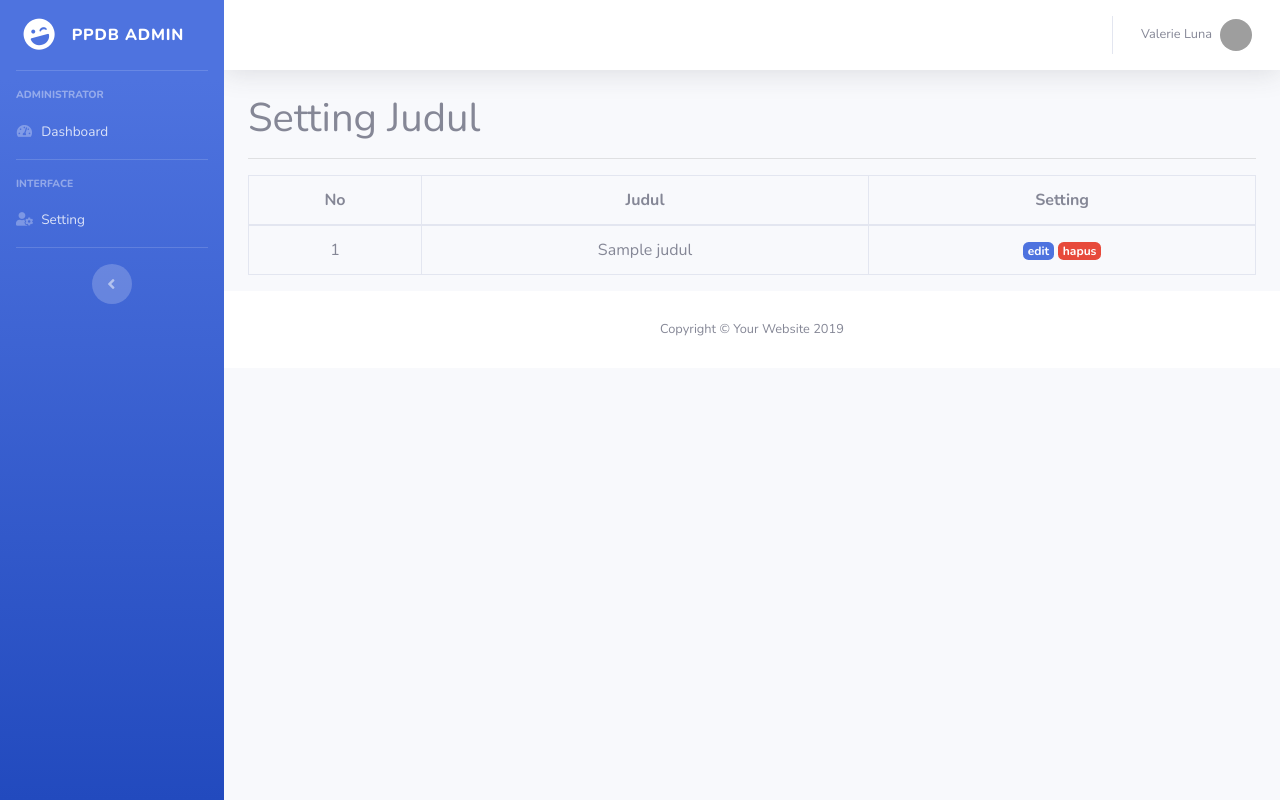
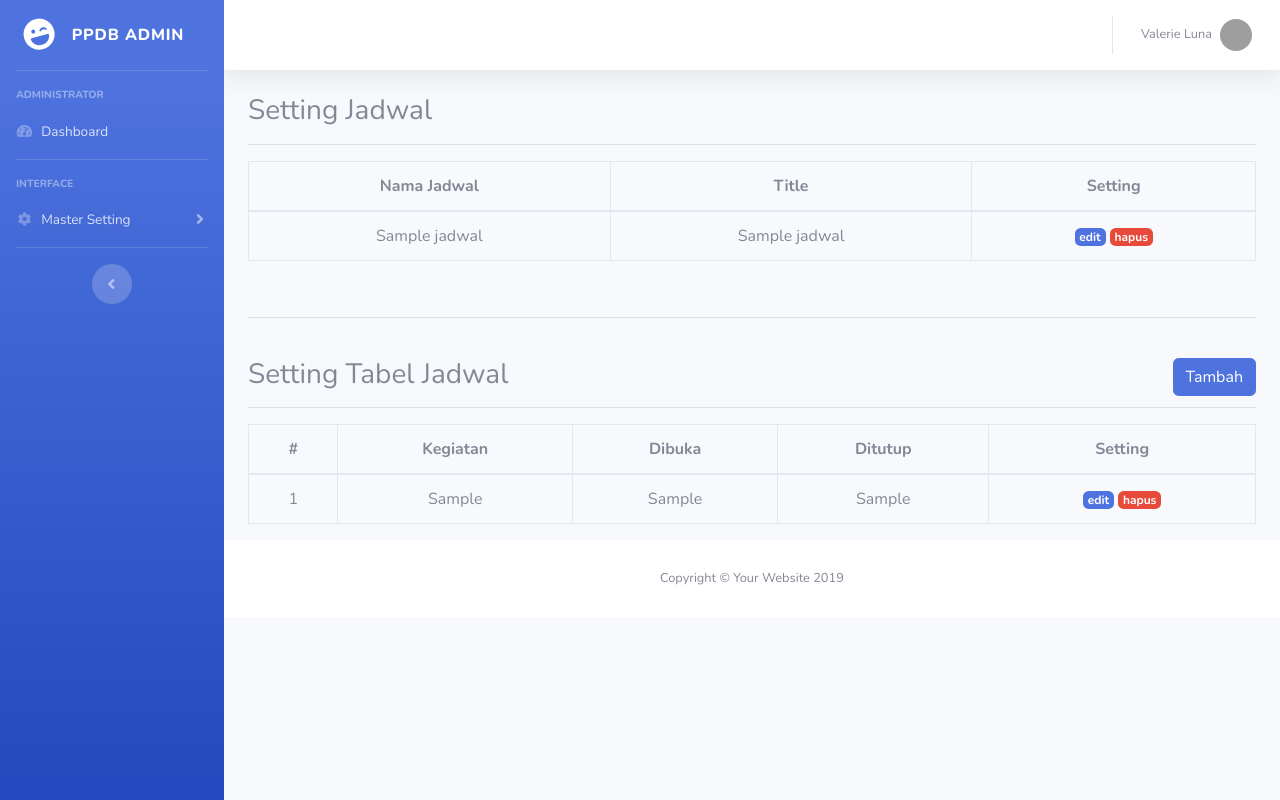
Before and after one commit to yuwandianto/myproject, a CodeIgniter app: page /database/home/dashboard in a window 1280 px wide. Run offline with CodeIgniter, Linux system fonts and the light colour scheme; tables that the repository leaves empty or names only in its code hold one stand-in row (values such as "Sample post"); grey boxes are pictures that could not be loaded.

Commit message:
membuat remote jadwal dari admin

```diff
--- a/application/controllers/Home.php
+++ b/application/controllers/Home.php
@@ -23,23 +23,25 @@ class Home extends CI_Controller
 
 	public function Dashboard()
 	{
+		$data['jadwal'] = $this->M_admin_home->tampildata();
 		$data['judul'] = $this->M_admin_home->tampildata();
+		$data['judul1'] = $this->M_admin_home->tampildata1();
 		$data['title'] = 'Dashboard';
 		$this->load->view('back/header', $data);
 		$this->load->view('back/sidebar');
 		$this->load->view('back/topbar');
-		$this->load->view('back/dashboard', $data);
+		$this->load->view('back/jadwal/dashboard', $data);
 		$this->load->view('back/footer');
 	}
 
 	public function edit_data($id)
 	{
-		$data['judul'] = $this->M_admin_home->ambil_id($id);
+		$data['jadwal'] = $this->M_admin_home->ambil_id($id);
 		$data['title'] = 'Dashboard';
 		$this->load->view('back/header', $data);
 		$this->load->view('back/sidebar');
 		$this->load->view('back/topbar');
-		$this->load->view('back/edit', $data);
+		$this->load->view('back/jadwal/edit', $data);
 		$this->load->view('back/footer');
 	}
 
@@ -52,6 +54,29 @@ class Home extends CI_Controller
 	public function hapus_data($id)
 	{
 		$this->M_admin_home->hapus_data($id);
-		redirect('home');
+		redirect('home/dashboard');
+	}
+
+	public function hapus_tabel($id)
+	{
+		$this->M_admin_home->hapus_tabel($id);
+		redirect('home/dashboard');
+	}
+
+	public function edit_tabel($id)
+	{
+		$data['judul'] = $this->M_admin_home->ambil_id_tabel($id);
+		$data['title'] = 'Dashboard';
+		$this->load->view('back/header', $data);
+		$this->load->view('back/sidebar');
+		$this->load->view('back/topbar');
+		$this->load->view('back/jadwal/edit_tabel', $data);
+		$this->load->view('back/footer');
+	}
+
+	public function proses_edit_tabel()
+	{
+		$this->M_admin_home->proses_edit_tabel();
+		redirect('home/dashboard');
 	}
 }
--- a/application/controllers/Welcome.php
+++ b/application/controllers/Welcome.php
@@ -12,7 +12,8 @@ class Welcome extends CI_Controller
 
 	public function index()
 	{
-		$data['judul'] = $this->M_dashboard->tampil_data();
+		$data['jadwal'] = $this->M_dashboard->tampil_data();
+		$data['j_tabel'] = $this->M_dashboard->tampil_data_tabel();
 		$data['title'] = 'PPDB';
 		$this->load->view('front/meta', $data);
 		$this->load->view('front/header');
--- a/application/models/M_admin_home.php
+++ b/application/models/M_admin_home.php
@@ -14,25 +14,53 @@ class M_admin_home extends CI_Model
 
     public function tampildata()
     {
+        return $this->db->get('jadwal')->row_array();
+    }
+    public function tampildata1()
+    {
         return $this->db->get('judul')->result_array();
     }
 
     public function hapus_data($id)
     {
         $this->db->where('id', $id);
-        $this->db->delete('judul');
+        $this->db->delete('jadwal');
     }
 
     public function ambil_id($id)
     {
-        return $this->db->get_where('judul', ['id' => $id])->row_array();
+        return $this->db->get_where('jadwal', ['id' => $id])->row_array();
     }
 
 
     public function proses_edit_data()
     {
         $data = [
-            "judul1" => $this->input->post('judul1', TRUE)
+            "nama_jadwal" => $this->input->post('nama_jadwal', TRUE),
+            "title_jadwal" => $this->input->post('title_jadwal', TRUE)
+        ];
+
+        $this->db->where('id', $this->input->post('id'));
+        $this->db->update('jadwal', $data);
+    }
+
+    public function hapus_tabel($id)
+    {
+        $this->db->where('id', $id);
+        $this->db->delete('judul');
+    }
+
+    public function ambil_id_tabel($id)
+    {
+        return $this->db->get_where('judul', ['id' => $id])->row_array();
+    }
+
+    public function proses_edit_tabel()
+    {
+        $data = [
+            "kegiatan" => $this->input->post('kegiatan', TRUE),
+            "dibuka" => $this->input->post('dibuka', TRUE),
+            "ditutup" => $this->input->post('ditutup', TRUE)
         ];
 
         $this->db->where('id', $this->input->post('id'));
--- a/application/models/M_dashboard.php
+++ b/application/models/M_dashboard.php
@@ -5,6 +5,10 @@ class M_dashboard extends Ci_Model
 {
     public function tampil_data()
     {
-        return $this->db->get('judul')->result_array();
+        return $this->db->get('jadwal')->row_array();
+    }
+    public function tampil_data_tabel()
+    {
+        return $this->db->get('tabel_jadwal')->result_array();
     }
 }
--- a/application/views/back/dashboard.php
+++ /dev/null
@@ -1,25 +0,0 @@
-<div class="container-fluid">
-    <h1>Setting Judul</h1>
-    <hr>
-    <form action="<?php echo base_url('Home/proses_ubah_judul') ?>" method="post">
-        <table class="table table-bordered text-center">
-            <thead>
-                <th>No</th>
-                <th>Judul</th>
-                <th colspan="2">Setting</th>
-            </thead>
-            <tbody>
-                <?php
-                $no = 1;
-                foreach ($judul as $jdl) : ?>
-                    <td><?php echo $no++; ?></td>
-                    <td><?php echo $jdl['judul1']; ?></td>
-                    <td>
-                        <a href="<?php echo base_url() ?>Home/edit_data/<?php echo $jdl['id']; ?>" class="badge badge-primary">edit</a>
-                        <a href="<?php echo base_url() ?>Home/hapus_data/<?php echo $jdl['id']; ?>" class="badge badge-danger">hapus</a>
-                    </td>
-            </tbody>
-        <?php endforeach; ?>
-        </table>
-    </form>
-</div>
--- /dev/null
+++ b/application/views/back/jadwal/dashboard.php
@@ -0,0 +1,60 @@
+<div class="container-fluid">
+    <h3>Setting Jadwal</h3>
+    <hr>
+    <form action="<?php echo base_url('Home/proses_ubah_judul') ?>" method="post">
+        <table class="table table-bordered text-center">
+            <thead>
+                <th>Nama Jadwal</th>
+                <th>Title</th>
+                <th colspan="2">Setting</th>
+            </thead>
+            <tbody>
+
+                <td><?php echo $jadwal['nama_jadwal']; ?></td>
+                <td><?php echo $jadwal['title_jadwal']; ?></td>
+                <td>
+                    <a href="<?php echo base_url() ?>Home/edit_data/<?php echo $jadwal['id']; ?>" class="badge badge-primary">edit</a>
+                    <a href="<?php echo base_url() ?>Home/hapus_data/<?php echo $jadwal['id']; ?>" class="badge badge-danger">hapus</a>
+                </td>
+            </tbody>
+        </table>
+    </form>
+
+
+
+    <br>
+    <hr>
+    <br>
+
+    <h3 class="mb-3">Setting Tabel Jadwal
+        <a href="<?php echo base_url('Home/proses_tambah') ?>" class="btn btn-primary float-right">Tambah</a>
+    </h3>
+    <hr>
+
+
+    <form action="<?php echo base_url('Home/proses_edit_tabel') ?>" method="post">
+        <table class="table table-bordered text-center">
+            <thead>
+                <th>#</th>
+                <th>Kegiatan</th>
+                <th>Dibuka</th>
+                <th>Ditutup</th>
+                <th colspan="2">Setting</th>
+            </thead>
+            <tbody>
+                <?php
+                $no = 1;
+                foreach ($judul1 as $jdl) : ?>
+                    <td><?php echo $no++; ?></td>
+                    <td><?php echo $jdl['kegiatan']; ?></td>
+                    <td><?php echo $jdl['dibuka']; ?></td>
+                    <td><?php echo $jdl['ditutup']; ?></td>
+                    <td>
+                        <a href="<?php echo base_url() ?>Home/edit_tabel/<?php echo $jdl['id']; ?>" class="badge badge-primary">edit</a>
+                        <a href="<?php echo base_url() ?>Home/hapus_tabel/<?php echo $jdl['id']; ?>" class="badge badge-danger">hapus</a>
+                    </td>
+            </tbody>
+        <?php endforeach; ?>
+        </table>
+    </form>
+</div>
--- a/application/views/back/sidebar.php
+++ b/application/views/back/sidebar.php
@@ -39,10 +39,19 @@ $menu = $this->uri->segment(2);; ?>
 
   <!-- Nav Item - Tables -->
   <li class="nav-item">
-    <a class="nav-link" href="<?php echo base_url('home/dashboard') ?>">
-      <i class="fas fa-fw fa-user-cog"></i>
-      <span>Setting</span></a>
+    <a class="nav-link collapsed" href="#" data-toggle="collapse" data-target="#collapseTwo" aria-expanded="true" aria-controls="collapseTwo">
+      <i class="fas fa-fw fa-cog"></i>
+      <span>Master Setting</span>
+    </a>
+    <div id="collapseTwo" class="collapse" aria-labelledby="headingTwo" data-parent="#accordionSidebar">
+      <div class="bg-white py-2 collapse-inner rounded">
+        <h6 class="collapse-header">Setting Dashboard:</h6>
+        <a class="collapse-item" href="<?php echo base_url('home/dashboard') ?>">Judul Setting</a>
+        <a class="collapse-item" href="cards.html">Cards</a>
+      </div>
+    </div>
   </li>
+
 
   <!-- Divider -->
   <hr class="sidebar-divider d-none d-md-block">
```
Also changed, not shown: application/views/back/edit.php (deleted, +0 -20 lines), application/views/back/jadwal/edit.php (added, +28 -0 lines), application/views/back/jadwal/edit_tabel.php (added, +34 -0 lines), application/views/front/content.php (+10 -38 lines).
